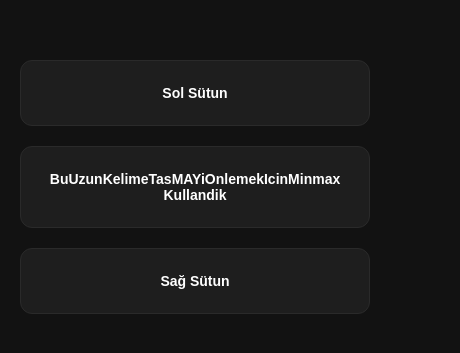
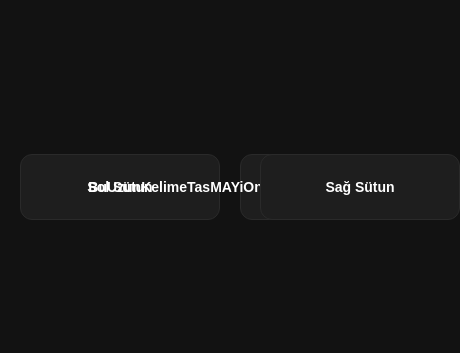
Before and after one commit to ensyazilim1-lab/grid-tasma-yonetimi, a plain HTML site: page index.html in a window 390 px wide. Shown: the part 235-588 px from the top of the page, 460 px wide, since content can reach past the window. Drawn offline with Linux system fonts and the light colour scheme.

Commit message:
grid tasma yonetimi odevi tamamlandı.

```diff
--- a/index.html
+++ b/index.html
@@ -10,7 +10,7 @@
 
     <main class="grid-container">
         <div class="box">Sol Sütun</div>
-        <div class="box overflow-box">BuUzunKelimeTasMAYiOnlemekIcinMinmaxKullandik</div>
+        <div class="box">BuUzunKelimeTasMAYiOnlemekIcinMinmaxKullandik</div>
         <div class="box">Sağ Sütun</div>
     </main>
 
--- a/style.css
+++ b/style.css
@@ -8,7 +8,7 @@ body {
     font-family: Arial, sans-serif;
     background-color: #121212;
     color: #ffffff;
-    min-height: 100vh;
+    height: 100vh;
     display: flex;
     justify-content: center;
     align-items: center;
@@ -33,16 +33,4 @@ body {
     align-items: center;
     font-size: 14px;
     font-weight: 600;
-    text-align: center;
 }
-
-.overflow-box {
-    overflow-wrap: break-word;
-    word-break: break-word;
-}
-
-@media (max-width: 768px) {
-    .grid-container {
-        grid-template-columns: 1fr;
-    }
-}
```
